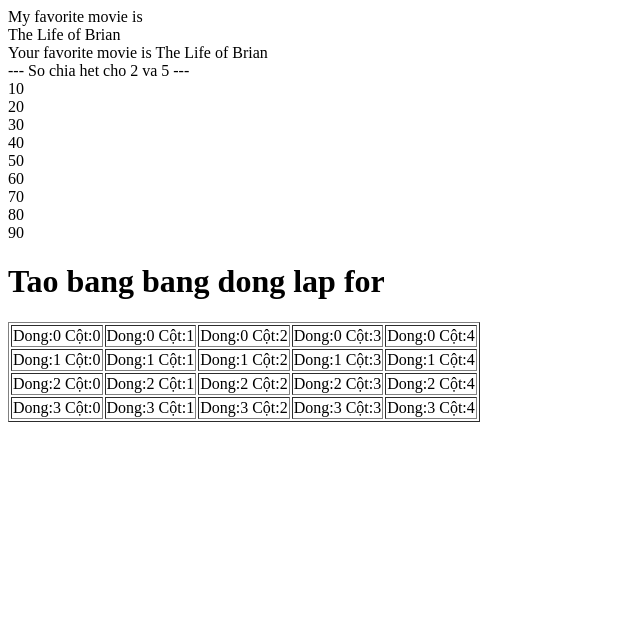
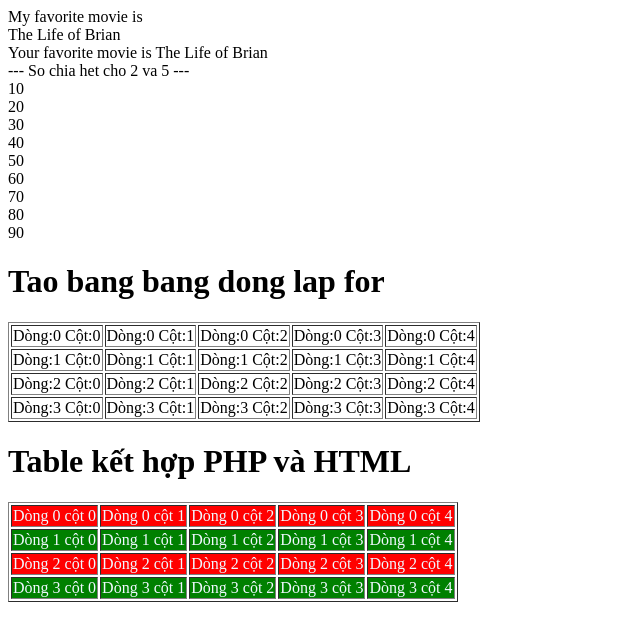
Before and after one commit to VyDuong162/project-web, a PHP site: page /TestHangSo.php in a window 1280 px wide. Shown: the top 641 px of the page, without its empty margins (0-640 px from the left). Run offline with PHP 8.4, Linux system fonts and the light colour scheme.

Commit message:
Add files via upload

```diff
--- a/TestHangSo.php
+++ b/TestHangSo.php
@@ -1,47 +1,69 @@
 <!DOCTYPE html>
 <html lang="en">
+
 <head>
     <meta charset="UTF-8">
     <meta name="viewport" content="width=device-width, initial-scale=1.0">
     <meta http-equiv="X-UA-Compatible" content="ie=edge">
     <title>My Movie Site</title>
     <style>
-    .dongchan{
-        background: #fff;
+        .dongchan {
+            background: red;
+            color: aliceblue;
+        }
+
+        .dongle {
+            background: green;
+            color: aliceblue;
         }
     </style>
 </head>
+
 <body>
     <?php
-    define('FAVMOVIE','The Life of Brian ');
-    echo 'My favorite movie is '.'<br/>';
-    echo FAVMOVIE.'<br/>';
+    define('FAVMOVIE', 'The Life of Brian ');
+    echo 'My favorite movie is ' . '<br/>';
+    echo FAVMOVIE . '<br/>';
     $FAVMOVIE = 'TITANIC';
-    echo 'Your favorite movie is '.FAVMOVIE.'<br/>';
-    echo '--- So chia het cho 2 va 5 ---'.'<br/>';
-    for($i = 1 ; $i < 100; $i++){
-        if(($i%2) ==0 && ($i % 5)==0)
-            echo $i.'<br/>';
+    echo 'Your favorite movie is ' . FAVMOVIE . '<br/>';
+    echo '--- So chia het cho 2 va 5 ---' . '<br/>';
+    for ($i = 1; $i < 100; $i++) {
+        if (($i % 2) == 0 && ($i % 5) == 0)
+            echo $i . '<br/>';
     }
 
     ?>
     <?php
     echo '<h1> Tao bang bang dong lap for </h1>';
     echo '<table border="1">';
-        for($i=0; $i< 4;$i++){
+    for ($i = 0; $i < 4; $i++) {
         echo '<tr>';
-            for($j=0; $j< 5;$j++){
+        for ($j = 0; $j < 5; $j++) {
             echo '<td>';
-                echo "Dong:{$i} Cột:{$j}";
+            echo "Dòng:{$i} Cột:{$j}";
             echo '</td>';
         }
         echo '</tr>';
     }
 
     echo '</table>';
+    ?>
 
-    ?>
-    <?php for($i=0;$i<4;$i++)
-        ?>
+    <h1>Table kết hợp PHP và HTML</h1>
+    <table border="1">
+        <?php for ($i = 0; $i < 4; $i++) : ?>
+        <?php if (($i % 2) == 0) : ?>
+            <tr class="dongchan">
+            <?php else : ?>
+            <tr class="dongle">
+            <?php endif; ?>
+                <?php for ($j = 0; $j < 5; $j++) : ?>
+                    <td><?php echo "Dòng {$i} cột {$j}"; ?></td>
+                <?php endfor; ?>
+            </tr>
+        <?php endfor; ?>
+    </table>
+
 </body>
+
 </html>
```
Also changed, not shown: form-dangnhap.php (added, +18 -0 lines), xuly_dangnhap.php (added, +12 -0 lines). Lines whose indentation alone changed are shown as unchanged.
